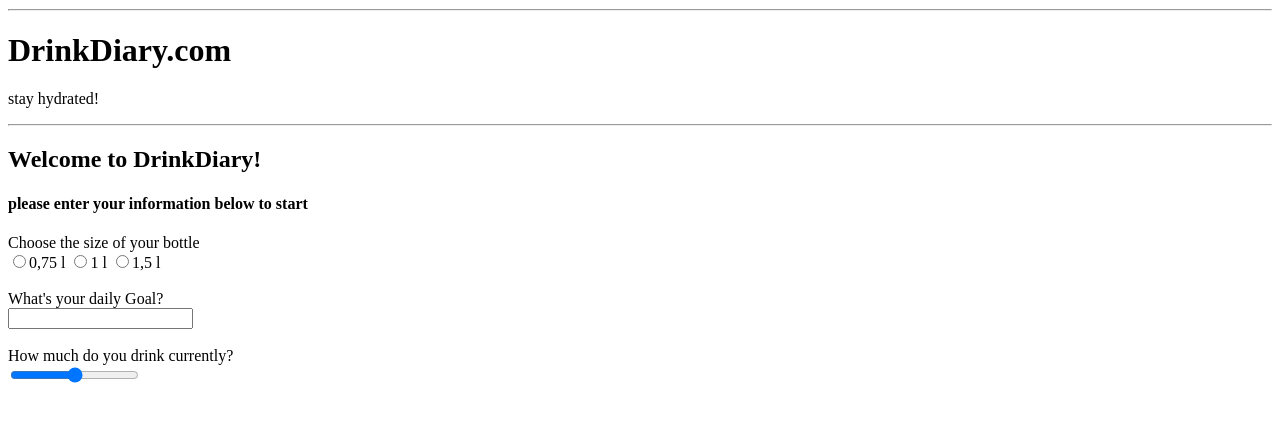
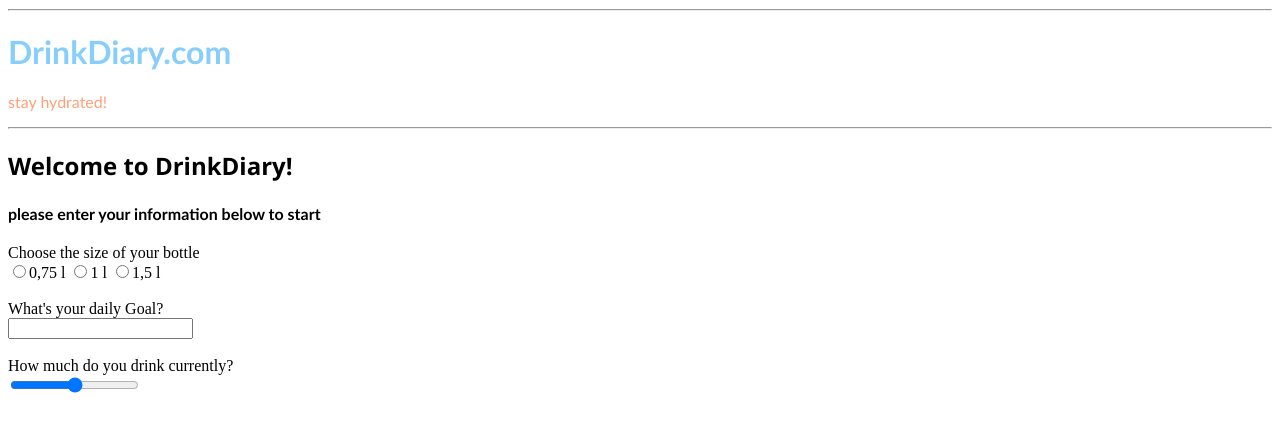
Before and after one commit to esmasahin57/GIS_SS24, a plain HTML site: page GIS_Project/DrinkDiary.html in a window 1280 px wide. Shown: the part 49-480 px from the top of the page. Drawn offline with Linux system fonts and the light colour scheme.

Commit message:
static html

```diff
--- a/GIS_Project/DrinkDiary.html
+++ b/GIS_Project/DrinkDiary.html
@@ -4,6 +4,8 @@
         <meta charset="utf-8" />
         <meta name="viewport" content="width=device-width, initial-scale=1.0" />
         <title>DrinkDiary</title>
+        <base href="http://127.0.0.1:3000/DrinkDiary.html" />
+        <link rel="stylesheet" href="styles.css">
     </head>
     <body>
         <header>
@@ -14,11 +16,27 @@
         </header>
         <hr>
         <main>
-        <h1>DrinkDiary.com</h1>
-        <p>stay hydrated!</p>
+        <h1 class="topic1">DrinkDiary.com</h1>
+        <p class="satz">stay hydrated!</p>
         <hr>
-        <h2>Welcome to DrinkDiary!</h2>
-        <h4>please enter your information below to start</h4>
+        <h2 class="topic2">Welcome to DrinkDiary!</h2>
+        <h4 class="topic4">please enter your information below to start</h4>
+        <style>
+            .topic1 {
+                color: lightskyblue;
+                font-family: 'Gill Sans', 'Gill Sans MT', Calibri, 'Trebuchet MS', sans-serif;
+            }
+            .satz {
+                color: lightsalmon;
+                font-family: 'Gill Sans', 'Gill Sans MT', Calibri, 'Trebuchet MS', sans-serif;
+            }
+            .topic2 {
+                font-family: 'Segoe UI', Tahoma, Geneva, Verdana, sans-serif;
+            }
+            .topic4 {
+                font-family: 'Trebuchet MS', 'Lucida Sans Unicode', 'Lucida Grande', 'Lucida Sans', Arial, sans-serif;
+            }
+        </style>
         <form>
             <div>
                     <label>Choose the size of your bottle</label>
```
